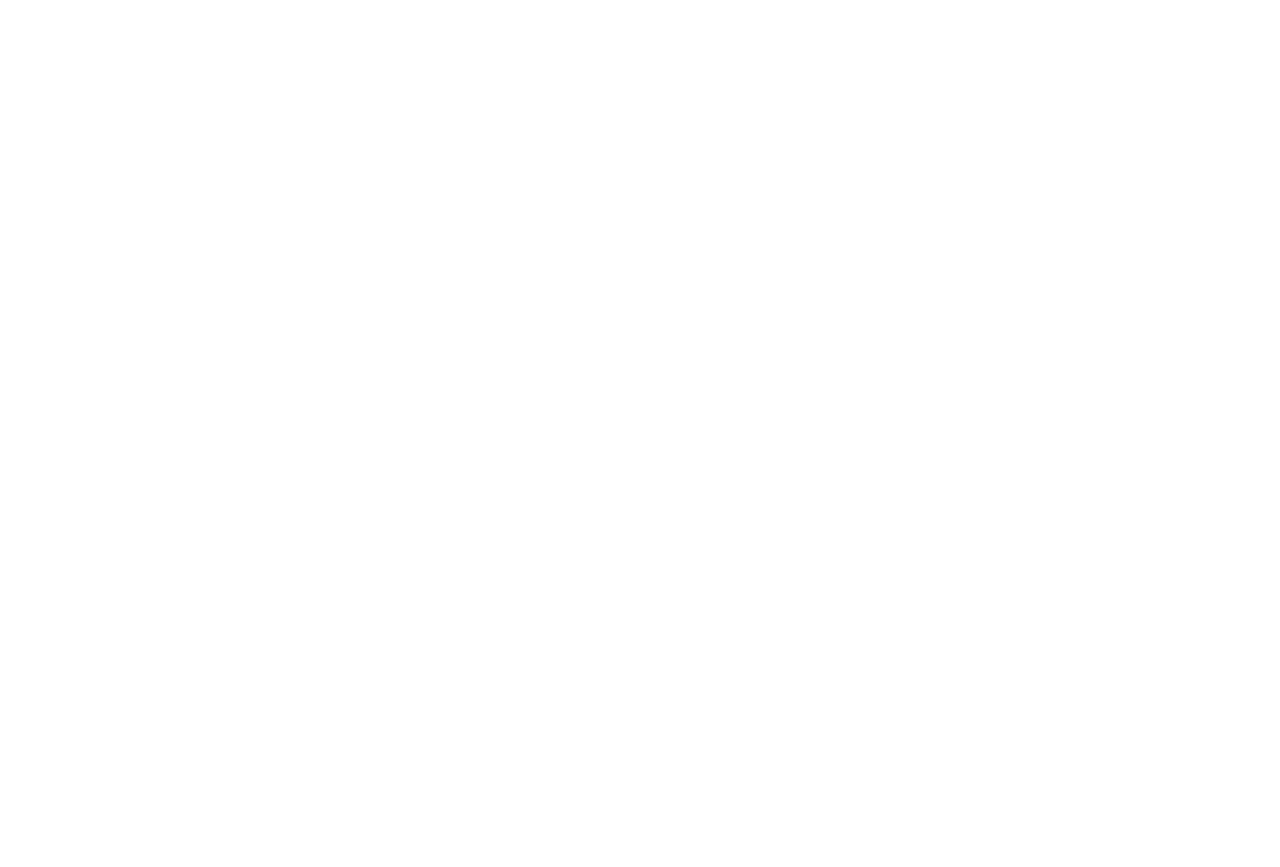
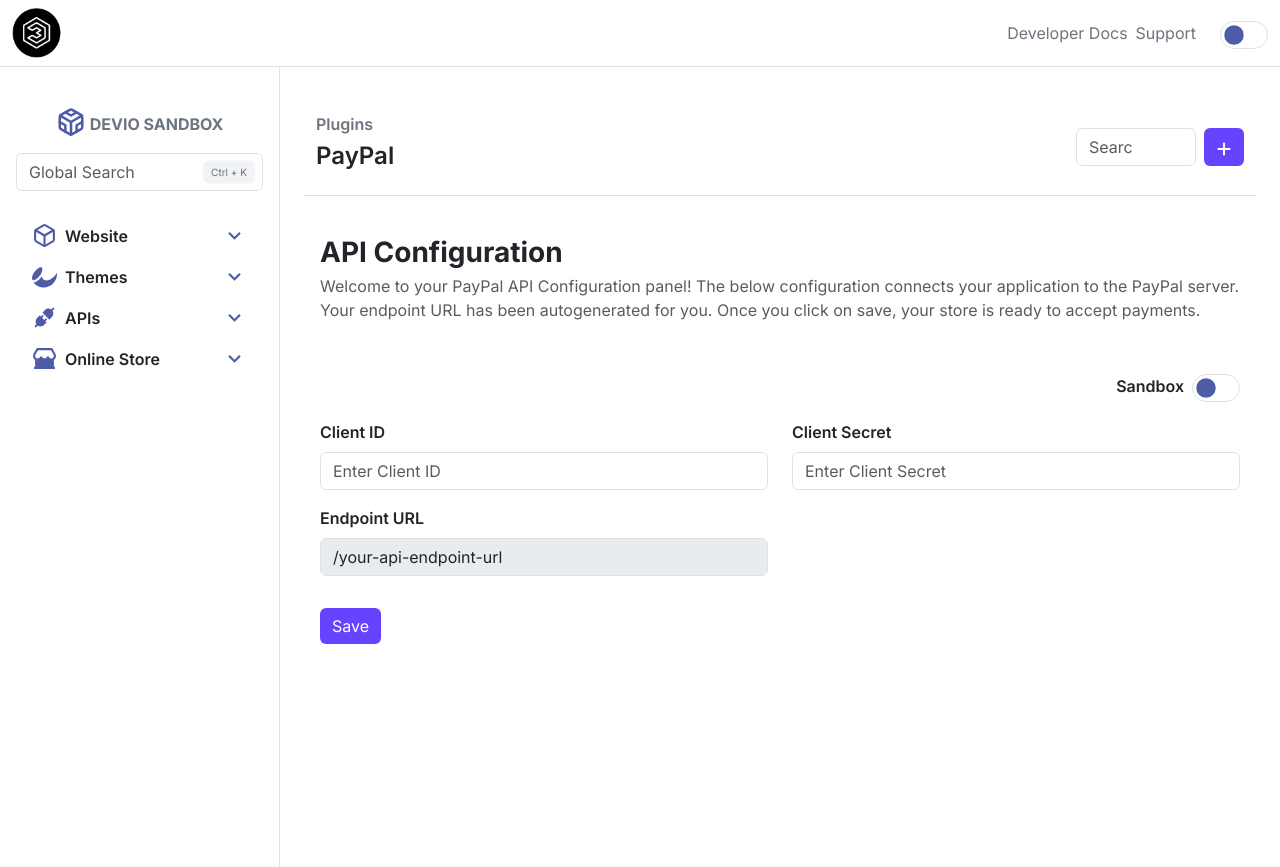
Before and after one commit to keatonmurray/devio-api-sandbox, a React (Vite) app in the folder panel/: page /plugin/paypal in a window 1280 px wide. Before the commit this address had no page. Before the commit the page ends 800 px from the top, so only its background shows below. Built offline with nearby package versions, Linux system fonts and the light colour scheme.

Commit message:
Completed sample PayPal plugin configurations dashboard - To build the actual plugin soon

```diff
--- a/panel/src/App.jsx
+++ b/panel/src/App.jsx
@@ -2,6 +2,7 @@ import { Routes, Route } from 'react-router-dom';
 import Panel from './pages/Panel';
 import Pages from './pages/content/Pages';
 import Blogs from './pages/content/posts/Blogs';
+import Plugins from './pages/plugins/Plugins';
 
 function App() {
   return (
@@ -9,6 +10,8 @@ function App() {
       <Route path="/" element={<Panel />}>
         <Route path="pages" element={<Pages />} />
         <Route path="blogs" element={<Blogs />} />
+        {/* Temporary static route for UI rendering purposes - I will eventually make it a wildcard */}
+        <Route path="plugin/paypal" element={<Plugins/>} />
       </Route>
     </Routes>
   );
--- a/panel/src/assets/css/index.css
+++ b/panel/src/assets/css/index.css
@@ -172,3 +172,7 @@ body.dark-mode .offcanvas-collapse {
     width: 240px !important;
   }
 }
+
+.section-heading-title {
+  letter-spacing: 1.3;
+}
--- /dev/null
+++ b/panel/src/pages/plugins/Plugins.jsx
@@ -0,0 +1,70 @@
+import React from "react"
+import SectionHeader from "../../partials/SectionHeader"
+import { useOutletContext } from "react-router-dom";
+
+const Plugins = () => {
+    const { isDark } = useOutletContext();
+    const [isLive, setIsLive] = React.useState(false);
+
+    return (
+        <SectionHeader isDark={isDark} sectionTitle="Plugins" subSectionTitle="PayPal">
+            <div className="d-flex align-items-center justify-content-start py-md-4 p-3 flex-wrap">
+                <h3 className="section-heading-title fw-bold mb-1">API Configuration</h3>
+                <p className={`mb-0 ${isDark ? 'text-white' : 'text-muted'}`}>
+                    Welcome to your PayPal API Configuration panel! The below configuration connects your application to the PayPal server. Your endpoint URL has been autogenerated for you. Once you click on save, your store is ready to accept payments.
+                </p>
+            </div>
+            <form className="p-3">
+                <div className="row">
+                     <div className="d-flex justify-content-end mt-2 mb-3 me-3">
+                        <div className="form-check form-switch d-flex align-items-center">
+                            <span className="me-5 fw-semibold">{isLive ? "Live" : "Sandbox"}</span>
+                            <input
+                                className="form-check-input"
+                                type="checkbox"
+                                id="liveModeSwitch"
+                                checked={isLive}
+                                onChange={() => setIsLive(!isLive)}
+                            />
+                        </div>
+                    </div>
+                    <div className="col-12 col-md-6 mb-3">
+                        <label htmlFor="clientId" className="form-label fw-semibold">Client ID</label>
+                        <input
+                            type="text"
+                            className={`form-control ${isDark ? 'bg-card-dark text-white' : ''}`}
+                            id="clientId"
+                            name="clientId"
+                            placeholder="Enter Client ID"
+                        />
+                    </div>
+                    <div className="col-md-6 mb-3">
+                        <label htmlFor="clientSecret" className="form-label fw-semibold">Client Secret</label>
+                        <input
+                            type="password"
+                            className={`form-control ${isDark ? 'bg-card-dark text-white' : ''}`}
+                            id="clientSecret"
+                            name="clientSecret"
+                            placeholder="Enter Client Secret"
+                        />
+                    </div>
+                    <div className="col-md-6 mb-3">
+                        <label htmlFor="apiEndpoint" className="form-label fw-semibold">Endpoint URL</label>
+                        <input
+                            type="text"
+                            className={`form-control ${isDark ? 'bg-card-dark text-white' : ''}`}
+                            id="apiEndpoint"
+                            name="apiEndpoint"
+                            value="/your-api-endpoint-url"
+                            disabled
+                            readOnly
+                        />
+                    </div>
+                </div>
+                <button type="submit" className="btn btn-primary mt-3">Save</button>
+            </form>
+        </SectionHeader>
+    )
+}
+
+export default Plugins
--- a/panel/src/partials/SidebarItems.jsx
+++ b/panel/src/partials/SidebarItems.jsx
@@ -117,9 +117,8 @@ const SidebarItems = ({isDark, theme}) => {
                             <MdKeyboardArrowDown />
                         </button>
                         <ul className={`nav flex-column ms-3 collapse ${isMenuOpen("plugins") ? "show" : ""}`}>
-                            <li className="nav-item"><Link to="#" className={`nav-link small fw-semibold ${textClass}`}>Forms</Link></li>
-                            <li className="nav-item"><Link to="#" className={`nav-link small fw-semibold ${textClass}`}>LMS</Link></li>
-                            <li className="nav-item"><Link to="#" className={`nav-link small fw-semibold ${textClass}`}>Ecommerce</Link></li>
+                            <li className="nav-item"><Link to="/plugin/paypal" className={`nav-link small fw-semibold ${textClass}`}>PayPal</Link></li>
+
                         </ul>
                         </li>
                     </ul>
```
